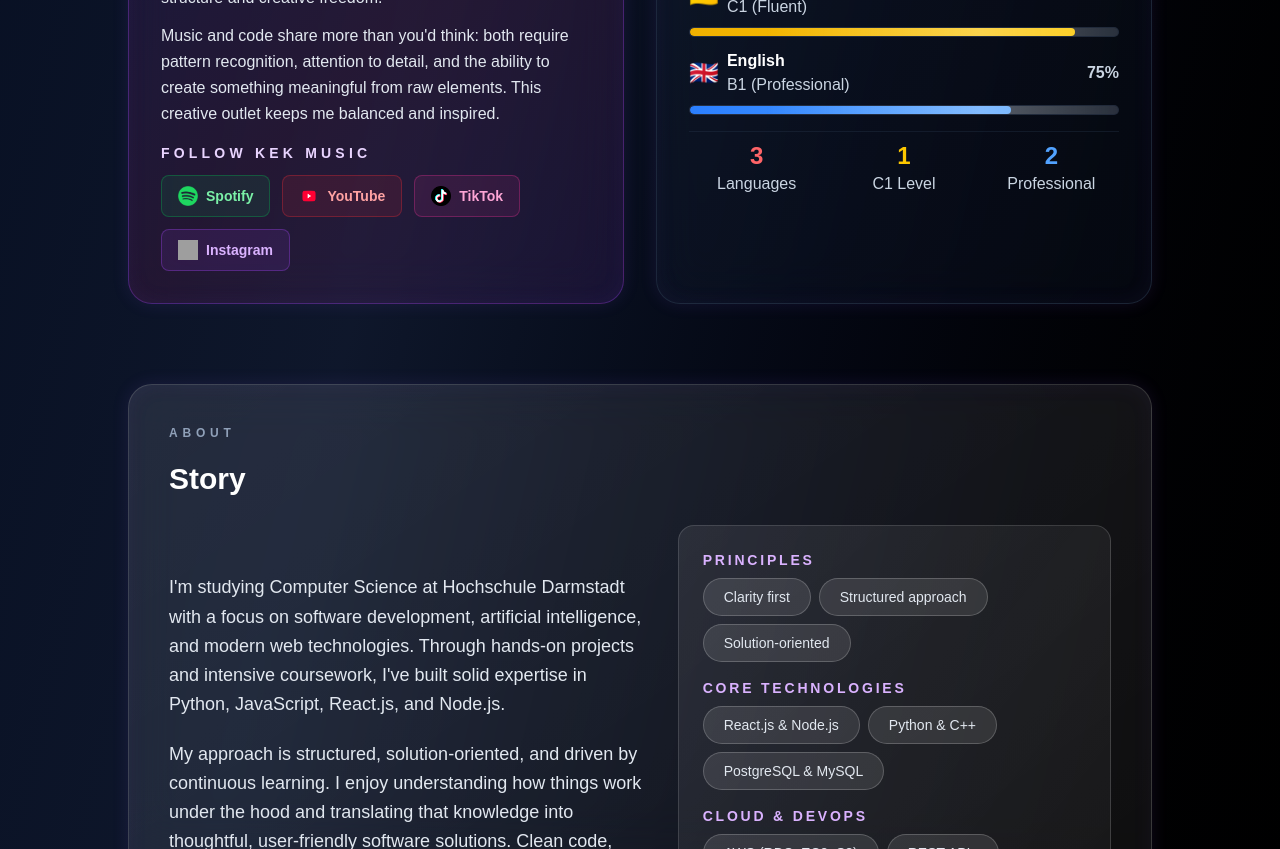
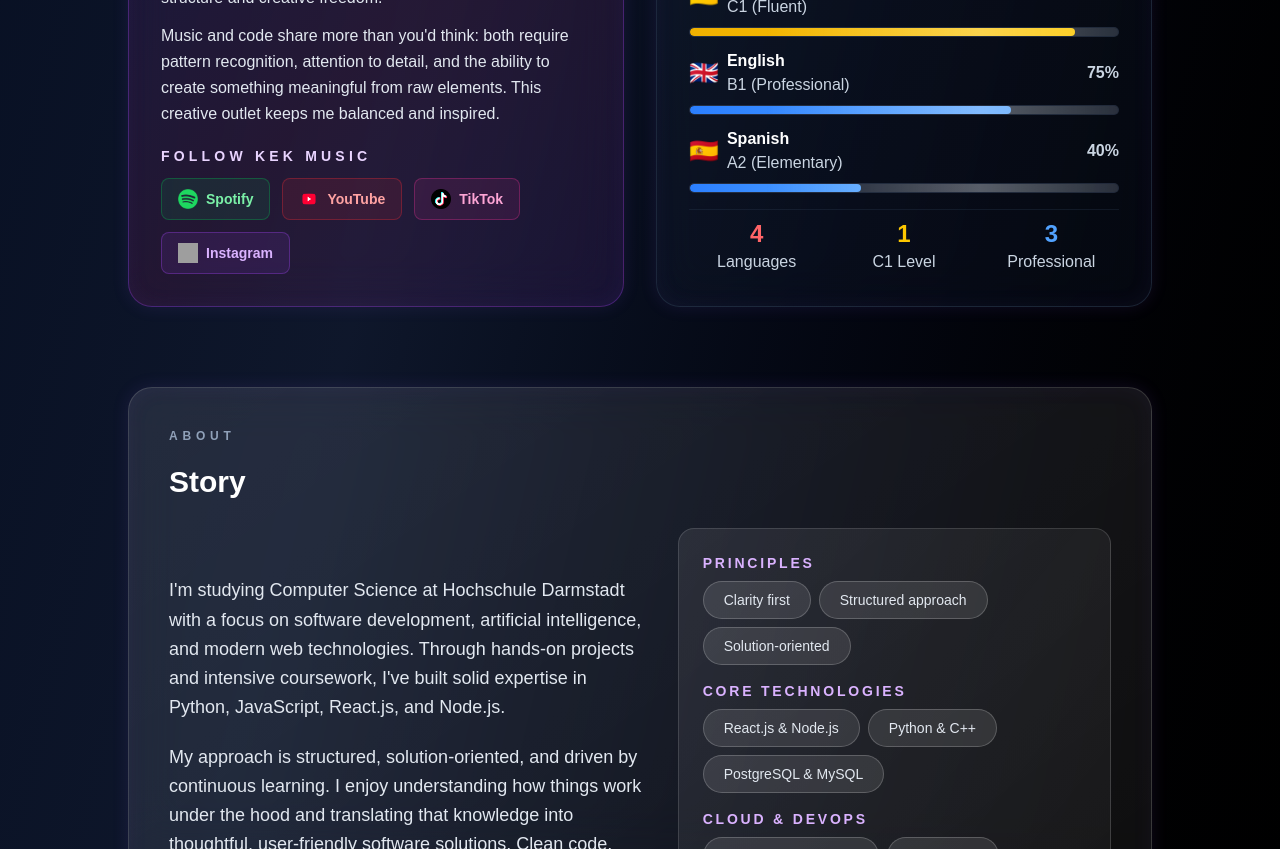
Before and after one commit to bahadirsulukan/my-portfolio, a Next.js app: page / in a window 1280 px wide. Shown: the part 3600-4449 px from the top of the page. Built offline with nearby package versions, Linux system fonts and the light colour scheme; grey boxes are pictures that could not be loaded.

Commit message:
Spanish is added

```diff
--- a/app/page.tsx
+++ b/app/page.tsx
@@ -98,13 +98,29 @@ const experiences: Experience[] = [
 // Languages Component
 function Languages() {
   const languages = [
-    { name: "Turkish", flag: "🇹🇷", level: "Native", proficiency: 100 },
-    { name: "German", flag: "🇩🇪", level: "C1 (Fluent)", proficiency: 90 },
+    {
+      name: "Turkish",
+      flag: "🇹🇷",
+      level: "Native",
+      proficiency: 100,
+    },
+    {
+      name: "German",
+      flag: "🇩🇪",
+      level: "C1 (Fluent)",
+      proficiency: 90,
+    },
     {
       name: "English",
       flag: "🇬🇧",
       level: "B1 (Professional)",
       proficiency: 75,
+    },
+    {
+      name: "Spanish",
+      flag: "🇪🇸",
+      level: "A2 (Elementary)",
+      proficiency: 40,
     },
   ];
 
@@ -156,7 +172,7 @@ function Languages() {
       {/* Stats Row */}
       <div className="grid grid-cols-3 gap-3 pt-2 border-t border-slate-700/30">
         <div className="text-center">
-          <p className="text-2xl font-bold text-red-400">3</p>
+          <p className="text-2xl font-bold text-red-400">4</p>
           <p className="text-base text-slate-300 font-medium">Languages</p>
         </div>
         <div className="text-center">
@@ -164,7 +180,7 @@ function Languages() {
           <p className="text-base text-slate-300 font-medium">C1 Level</p>
         </div>
         <div className="text-center">
-          <p className="text-2xl font-bold text-blue-400">2</p>
+          <p className="text-2xl font-bold text-blue-400">3</p>
           <p className="text-base text-slate-300 font-medium">Professional</p>
         </div>
       </div>
```
